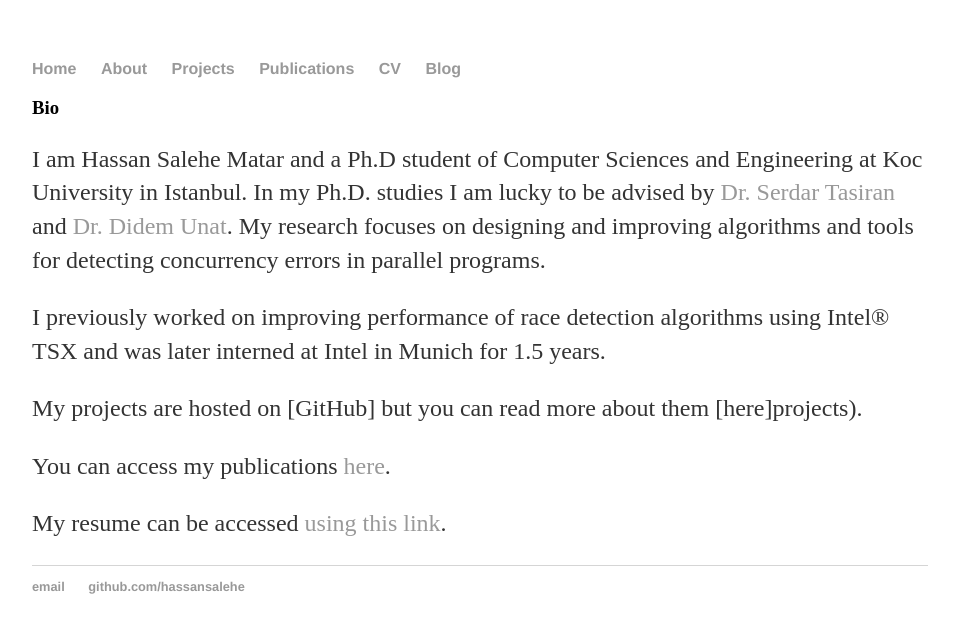
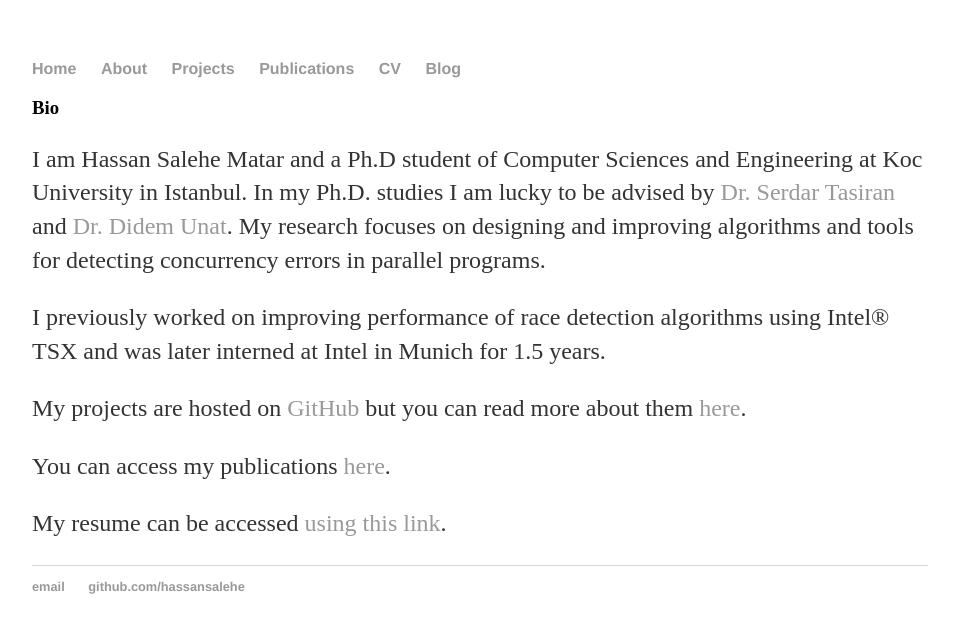
Before and after one commit to hassansalehe/hassansalehe.github.io, a Jekyll site: the page built from index.md, in a window 1280 px wide. Shown: the top 633 px of the page, without its empty margins (160-1113 px from the left). Built offline with Jekyll 4.4.1, drawn with Linux system fonts in a browser that asks for light colours.

Commit message:
Improvements

```diff
--- a/index.md
+++ b/index.md
@@ -15,7 +15,8 @@ errors in parallel programs.
 I previously worked on improving performance of race detection algorithms
 using Intel® TSX and was later interned at Intel in Munich for 1.5 years.
 
-My projects are hosted on [GitHub] but you can read more about them [here]projects).
+My projects are hosted on [GitHub](https://github.com/hassansalehe) but
+you can read more about them [here](projects).
 
 You can access my publications [here](publications).
 
```
Also changed, not shown: projects/index.md (added, +17 -0 lines), publications/index.md (added, +12 -0 lines).
